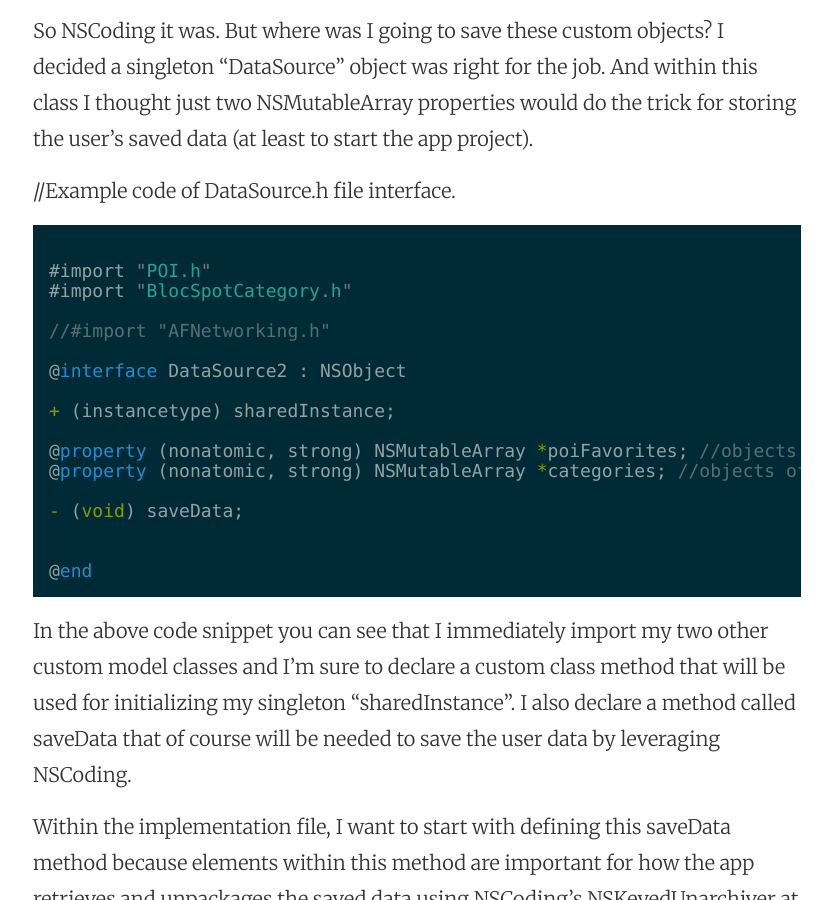
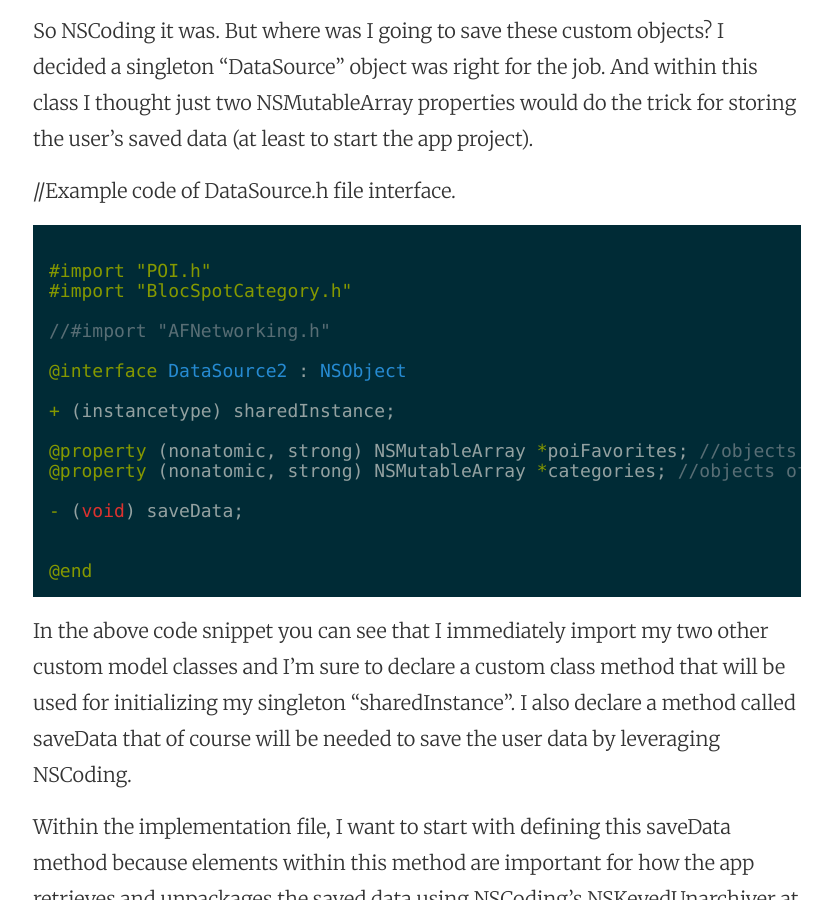
Before and after one commit to caseywoard/caseywoard.github.io, a Jekyll site: the page built from _posts/2015-10-27-case-study-of-the-blocspot-app-and-persisting-data-with-nscoding.markdown, in a window 1280 px wide and 900 px high, scrolled down 1962 px. Shown: the whole window, without its empty margins (223-1055 px from the left). Built offline with Jekyll 4.4.1, drawn with Linux system fonts in a browser that asks for light colours.

Commit message:
Post update: Case Study of the Blocspot app and persisting data with NSCoding

````diff
--- a/_posts/2015-10-27-case-study-of-the-blocspot-app-and-persisting-data-with-nscoding.markdown
+++ b/_posts/2015-10-27-case-study-of-the-blocspot-app-and-persisting-data-with-nscoding.markdown
@@ -24,7 +24,7 @@ So NSCoding it was. But where was I going to save these custom objects? I decide
 
 //Example code of  DataSource.h file interface.
 
-```javascript
+```objectivec
 
 #import "POI.h"
 #import "BlocSpotCategory.h"
````
